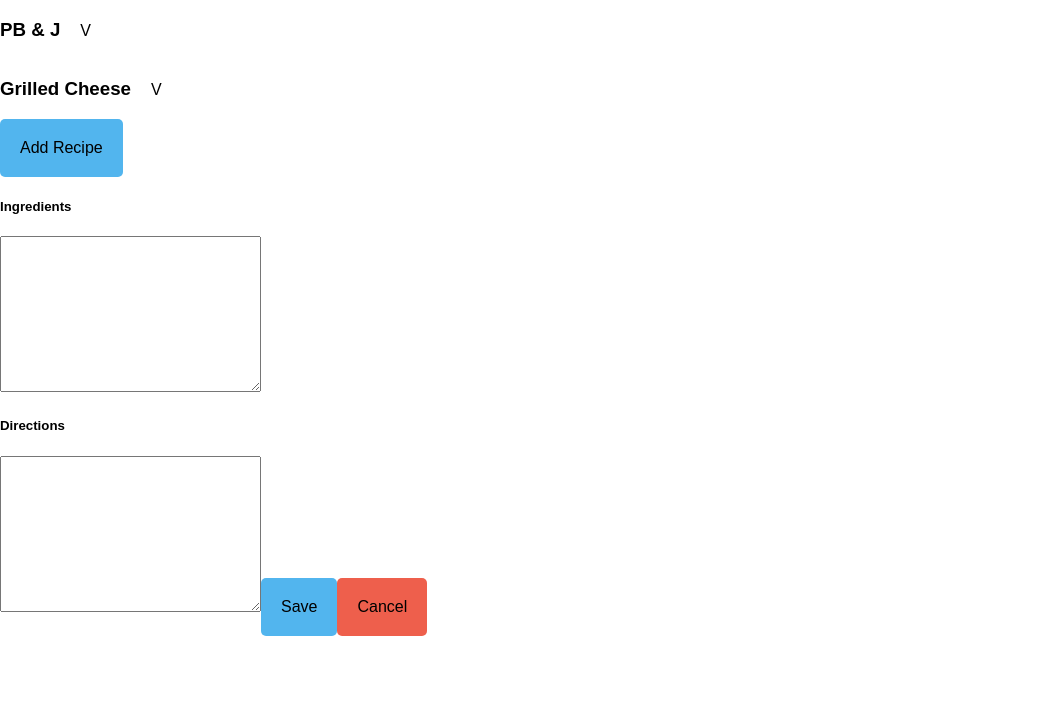
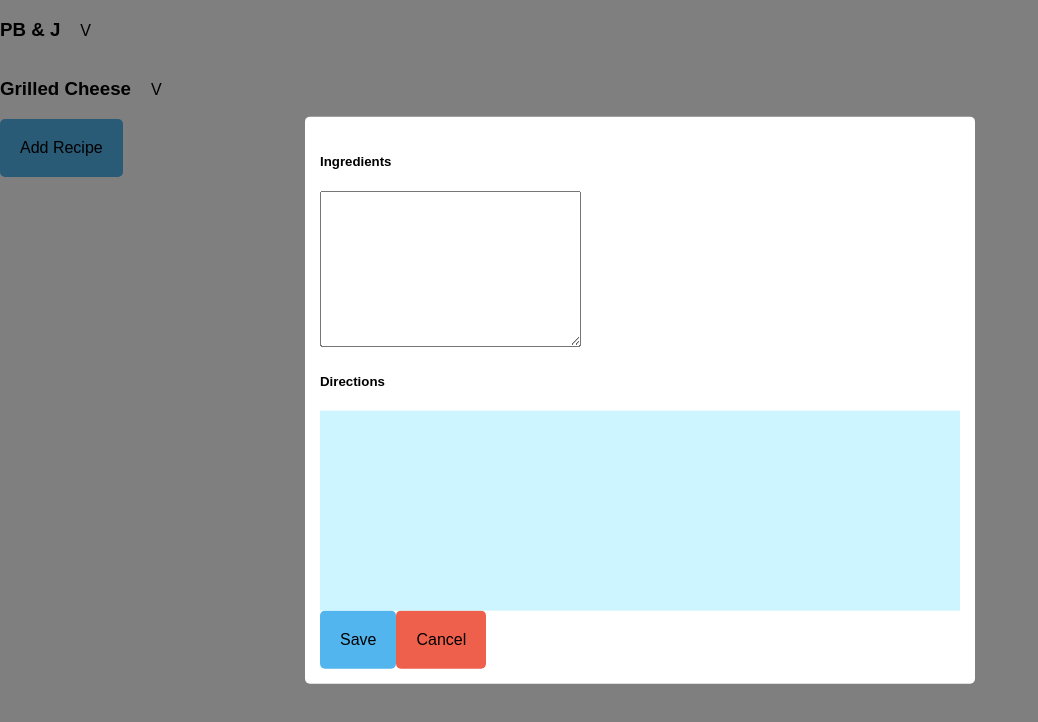
Before and after one commit to cursiv3/redux-recipe-box, a React (Create React App) app: page / in a window 1280 px wide. Both pictures are taken after a click on the element "Add Recipe". Shown: the top 722 px of the page, without its empty margins (0-1038 px from the left). Built offline with nearby package versions, Linux system fonts and the light colour scheme.

Commit message:
modal needs styling

```diff
--- a/src/components/Modal/Modal.js
+++ b/src/components/Modal/Modal.js
@@ -1,4 +1,5 @@
 import React from "react";
+import "./modal.css";
 
 class Modal extends React.Component {
   state = this.props.data;
@@ -11,7 +12,12 @@ class Modal extends React.Component {
 
   render() {
     return (
-      <div onChange={evt => this.onChange(evt)}>
+      <div
+        className="modal-background-wrapper"
+        onChange={evt => this.onChange(evt)}
+      >
+        <div className="modal-opaque-background" />
+        <div className="modal-box">
           <h5>Ingredients</h5>
           <textarea
             name="ingredients"
@@ -20,10 +26,12 @@ class Modal extends React.Component {
             value={this.state.ingredients}
           />
           <h5>Directions</h5>
-        <textarea
+          <div
+            className="div-text-area"
+            contentEditable
             name="directions"
-          cols="30"
-          rows="10"
+            cols="50"
+            rows="13"
             value={this.state.directions}
           />
           <div
@@ -45,6 +53,7 @@ class Modal extends React.Component {
             Cancel
           </div>
         </div>
+      </div>
     );
   }
 }
--- a/src/components/Modal/modal.css
+++ b/src/components/Modal/modal.css
@@ -0,0 +1,27 @@
+.modal-background-wrapper {
+  position: absolute;
+  top: 0;
+  width: 100%;
+  height: 100%;
+}
+
+.modal-opaque-background {
+  position: absolute;
+  width: 100%;
+  height: 100%;
+  opacity: 0.5;
+  background-color: black;
+  z-index: 2;
+}
+
+.modal-box {
+  position: relative;
+  left: 50%;
+  top: 50%;
+  padding: 15px;
+  transform: translate(-50%, -50%);
+  width: 50%;
+  background-color: white;
+  z-index: 3;
+  border-radius: 5px;
+}
--- a/src/index.css
+++ b/src/index.css
@@ -6,6 +6,18 @@ body,
   margin: 0;
   padding: 0;
   font-family: sans-serif;
+}
+
+.div-text-area {
+  position: relative;
+  left: 50%;
+  transform: translateX(-50%);
+  resize: none;
+  background-color: rgba(176, 239, 255, 0.644);
+  border: none;
+  -moz-appearance: textfield-multiline;
+  -webkit-appearance: textarea;
+  height: 200px;
 }
 
 /*========================================================= */
```
Lines whose indentation alone changed are shown as unchanged.
